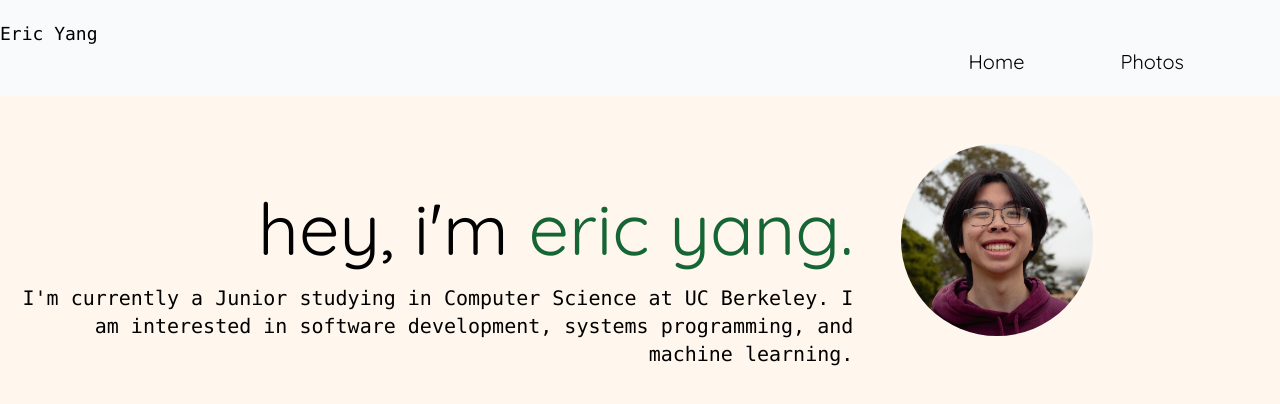
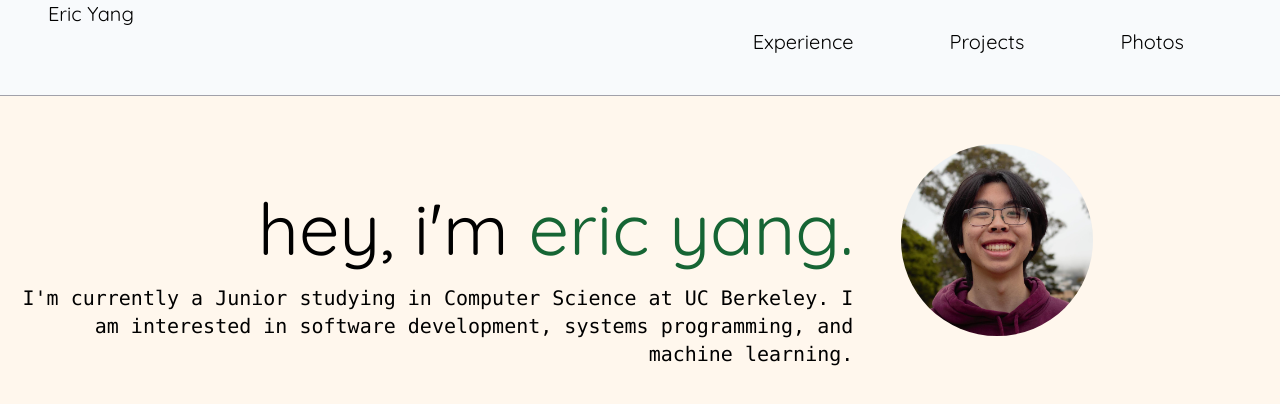
Before and after one commit to ericy3/ericy3.github.io, a React (Create React App) app: page / in a window 1280 px wide. Shown: the top 404 px of the page. Built offline with nearby package versions, Linux system fonts and the light colour scheme.

Commit message:
more basic setup

```diff
--- a/src/index.tsx
+++ b/src/index.tsx
@@ -2,6 +2,9 @@ import React from 'react';
 import ReactDOM from 'react-dom';
 import './index.css';
 import App from './App';
+import Photos from './pages/Photos';
+import Projects from './pages/Projects';
+import Experience from './pages/Experience';
 import reportWebVitals from './reportWebVitals';
 import { BrowserRouter as Router, Route, Routes } from 'react-router-dom';
 
@@ -18,6 +21,9 @@ ReactDOM.render(
   <Router>
     <Routes>
       <Route path="/" element={<App />} />
+      <Route path="/photos" element={<Photos />} />
+      <Route path="/projects" element={<Projects />} />
+      <Route path="/experience" element={<Experience />} />
     </Routes>
   </Router>,
   document.getElementById('root')
--- /dev/null
+++ b/src/pages/Experience.tsx
@@ -0,0 +1,11 @@
+import React from "react";
+
+const Experience = () => {
+    return (
+        <div>
+            Experience
+        </div>
+    )
+}
+
+export default Experience;
--- /dev/null
+++ b/src/pages/Projects.tsx
@@ -0,0 +1,13 @@
+import React from "react";
+
+
+
+const Projects = () => {
+    return (
+        <div>
+            Projects
+        </div>
+    )
+}
+
+export default Projects;
--- a/src/shared/NameSection.tsx
+++ b/src/shared/NameSection.tsx
@@ -4,10 +4,8 @@ import React from 'react';
 
 const NameSection = () => {
     return (
-        <div className="font-mono text-lg flex items-center">
-            <div>
-                Eric Yang
-            </div>
+        <div className="font-mono text-lg flex">
+            Eric Yang
         </div>
     )
 }
--- a/src/shared/Navbar.tsx
+++ b/src/shared/Navbar.tsx
@@ -1,12 +1,37 @@
 import React from 'react'
 import { Link } from 'react-router-dom';
-import NameSection from './NameSection';
 
 
 function NavItem({dest, name}: {dest: string; name: string}) {
     return (
+        <div className="flex font-quicksand text-xl items-center">
+            <Link to={dest} className="navbar-item">{name}</Link>
+        </div>
+    );
+}
+
+function NavLink({dest, name}: {dest: string; name: string}) {
+    return (
         <div className="flex font-quicksand text-xl">
-            <Link to={dest} className="navbar-item">{name}</Link>
+            {/* <a  to={dest} className="navbar-item">{name}</a> */}
+        </div>
+    );
+}
+
+const HomeButton = () => {
+    return (
+        <div className='flex flex-col pl-12 text-center'>
+            <NavItem dest="/" name="Eric Yang" />
+        </div>
+    );
+}
+
+const Navigation = () => {
+    return (
+        <div className='flex flex-row place-content-end space-x-24 pr-24'>
+            <NavItem dest="/experience" name="Experience" />
+            <NavItem dest="/projects" name="Projects" />
+            <NavItem dest="/photos" name="Photos" />
         </div>
     );
 }
@@ -14,15 +39,13 @@ function NavItem({dest, name}: {dest: string; name: string}) {
 
 function Navbar() {
     return (
-        <div className='h-24 bg-slate-50 content-center'>
-            <div>
-                <NameSection />
-            </div>
-            <div className='flex flex-row place-content-end space-x-24 pr-24'>
-                <NavItem dest="/" name="Home" />
-                <NavItem dest="/photos" name="Photos" />
-            </div>
+        <>
+        <div className='h-24 bg-slate-50 border-b border-zinc-400'>
+            <HomeButton />
+            <Navigation />
         </div>
+        </>
+
     )
 }
 
```
